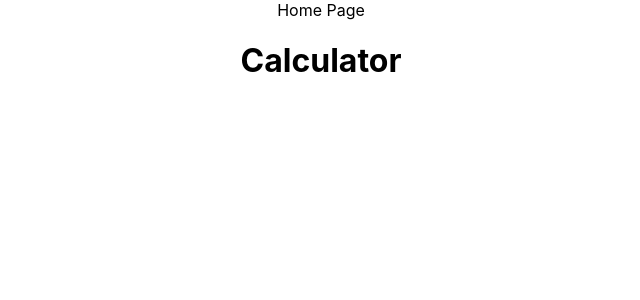
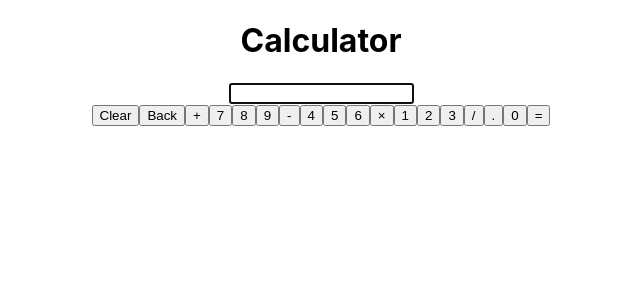
Before and after one commit to shakeer7396/Calculator-in-react, a React (Create React App) app in the folder calculator/: page / in a window 1280 px wide. Shown: the top 300 px of the page, without its empty margins (319-959 px from the left). Built offline with nearby package versions, Linux system fonts and the light colour scheme.

Commit message:
calculator

```diff
--- a/calculator/package.json
+++ b/calculator/package.json
@@ -5,6 +5,7 @@
   "dependencies": {
     "@emotion/react": "^11.10.5",
     "@emotion/styled": "^11.10.5",
+    "@mui/icons-material": "^5.11.0",
     "@mui/material": "^5.11.3",
     "@testing-library/jest-dom": "^5.16.5",
     "@testing-library/react": "^13.4.0",
--- a/calculator/src/Components/Home.jsx
+++ b/calculator/src/Components/Home.jsx
@@ -1,10 +1,67 @@
-import React from 'react'
+import React, { useEffect, useRef, useState } from 'react'
 
 const Home = () => {
+  const [result,setResult]=useState("");
+  const inputRef=useRef(null);
+
+  useEffect(()=>{
+    inputRef.current.focus();
+  },[])
+
+  const handleClick=(e)=>{
+    setResult(result.concat(e.target.name))
+  }
+
+  const handleClear=()=>{
+    setResult("")
+  }
+
+  const backspace=()=>{
+    setResult(result.slice(0,result.length-1))
+  }
+
+  const handleCalculate=()=>{
+    try{
+      setResult(eval(result).toString());
+    }
+    catch(err){
+      setResult('Error')
+    }
+  }
+
+
+
+
   return (
     <>
-    <div>Home Page</div>
     <h1>Calculator</h1>
+    <div className='calc-app' >
+      <form action="">
+        <input type="text" value={result} ref={inputRef} />
+      </form>
+
+      <div className="keypad">
+        <button id='clear' onClick={handleClear}>Clear</button>
+        <button id="backspace" onClick={backspace}>Back</button>
+        <button name='+' onClick={handleClick} >+</button>
+        <button name='7' onClick={handleClick} >7</button>
+        <button name='8' onClick={handleClick} >8</button>
+        <button name='9' onClick={handleClick} >9</button>
+        <button name='-' onClick={handleClick} >-</button>
+        <button name='4' onClick={handleClick} >4</button>
+        <button name='5' onClick={handleClick} >5</button>
+        <button name='6' onClick={handleClick} >6</button>
+        <button name='*' onClick={handleClick} >&#215;</button>
+        <button name='1' onClick={handleClick} >1</button>
+        <button name='2' onClick={handleClick} >2</button>
+        <button name='3' onClick={handleClick} >3</button>
+        <button name='/' onClick={handleClick} >/</button>
+        <button name='.' onClick={handleClick} >.</button>
+        <button name='0' onClick={handleClick} >0</button>
+        <button name='=' id='result' onClick={handleCalculate} >=</button>
+
+      </div>
+    </div>
     </>
   )
 }
```
Also changed, not shown: calculator/src/Components/Add.jsx (deleted, +0 -9 lines), 1 other file (tests, documents, lock files or other folders).
